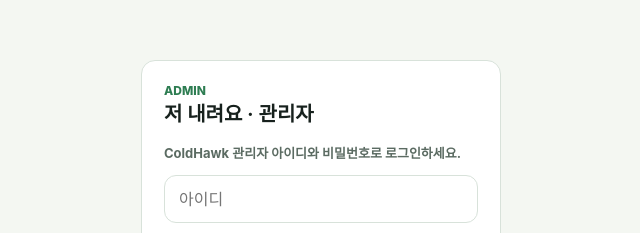
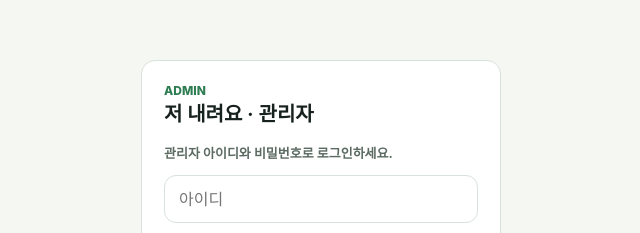
Before and after one commit to madebychangong/coldhawk-admin332, a plain HTML site: page jeonaeryeo.html in a window 1280 px wide. Shown: the top 233 px of the page, without its empty margins (319-959 px from the left). Drawn offline with Linux system fonts and the light colour scheme; no server answers.

Commit message:
Update jeonaeryeo.html

```diff
--- a/jeonaeryeo.html
+++ b/jeonaeryeo.html
@@ -49,7 +49,7 @@
       <div class="code" style="color:var(--green)">ADMIN</div>
       <h1>저 내려요 · 관리자</h1>
     </div>
-    <p class="muted">ColdHawk 관리자 아이디와 비밀번호로 로그인하세요.</p>
+    <p class="muted">관리자 아이디와 비밀번호로 로그인하세요.</p>
     <form id="loginForm">
       <input id="adminEmail" type="email" placeholder="아이디" autocomplete="username" required />
       <input id="adminPassword" type="password" placeholder="비밀번호" autocomplete="current-password" required />
```
